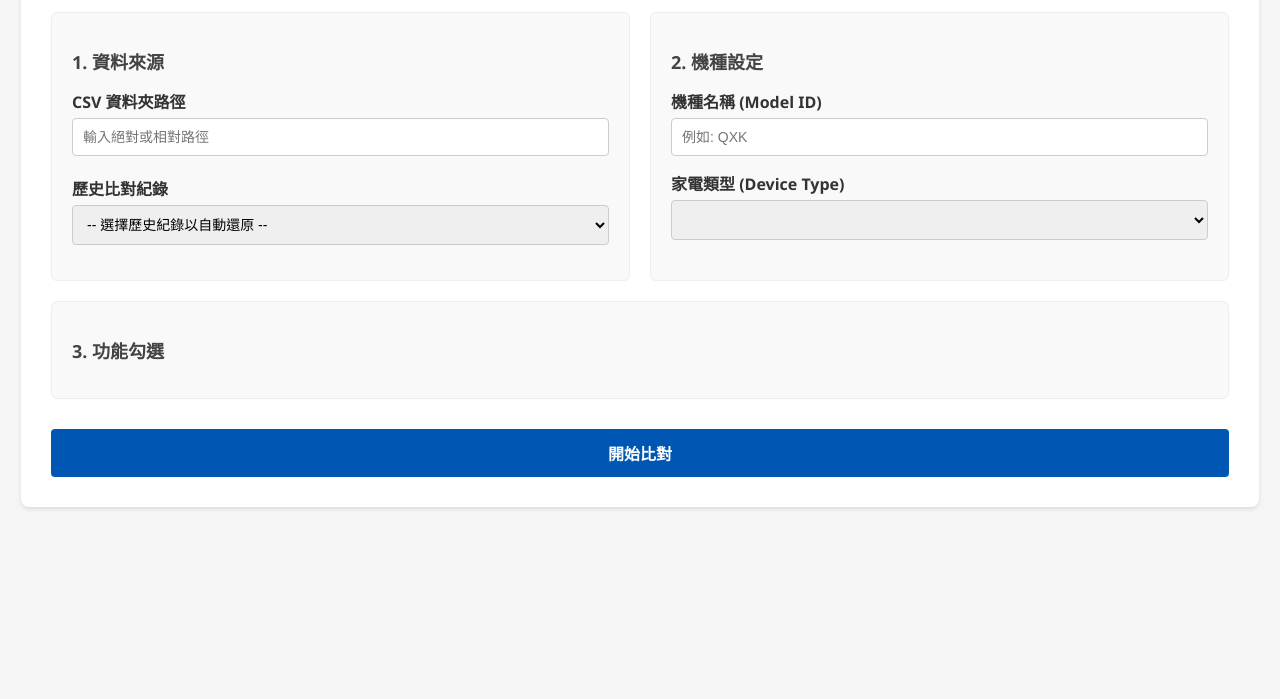
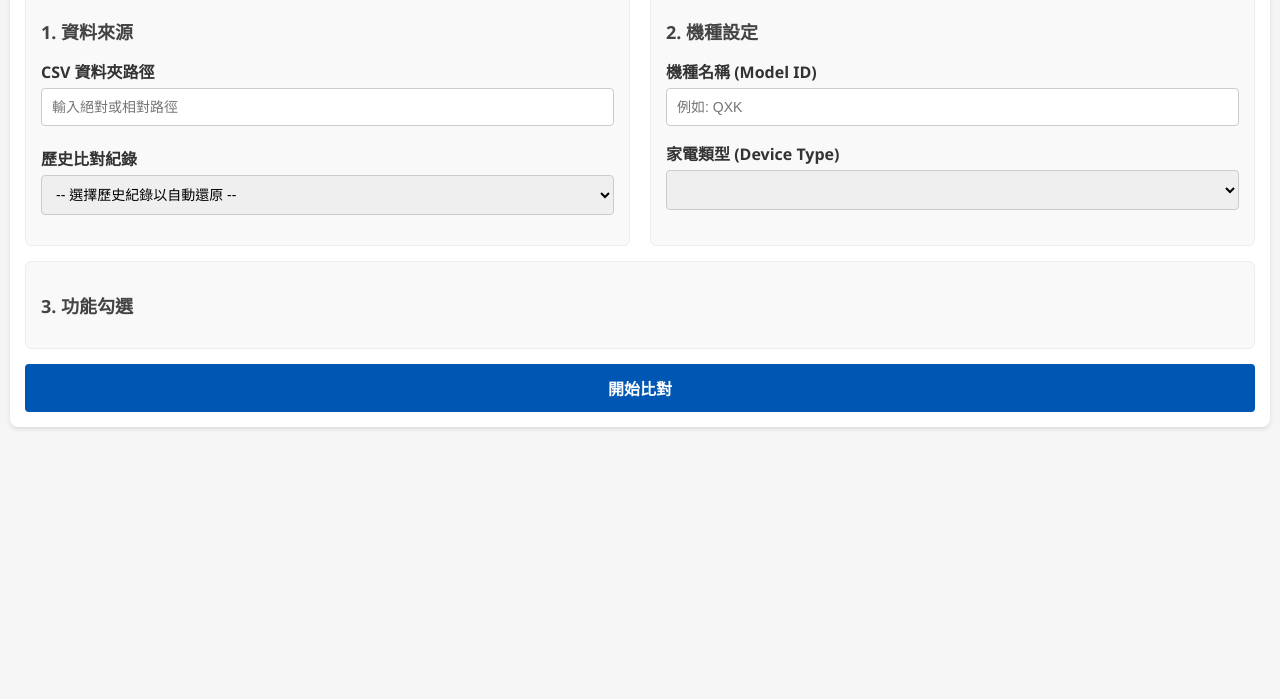
Before and after one commit to luckysmallbird/voice-control-checker, a website: page public/index.html in a window 1280 px wide. Shown: the part 101-800 px from the top of the page. Drawn offline with Linux system fonts and the light colour scheme; no server answers.

Commit message:
chore: 版面調整

```diff
--- a/public/style.css
+++ b/public/style.css
@@ -3,14 +3,14 @@ body {
     background-color: #f5f5f5;
     color: #333;
     margin: 0;
-    padding: 20px;
+    padding: 10px;
 }
 
 .container {
-    max-width: 95%;
+    max-width: 100%;
     margin: 0 auto;
     background: #fff;
-    padding: 30px;
+    padding: 15px;
     border-radius: 8px;
     box-shadow: 0 2px 4px rgba(0,0,0,0.1);
 }
@@ -30,8 +30,8 @@ h2 {
 }
 
 .section {
-    margin-bottom: 30px;
-    padding: 20px;
+    margin-bottom: 15px;
+    padding: 15px;
     background: #f9f9f9;
     border-radius: 6px;
     border: 1px solid #eee;
@@ -131,7 +131,7 @@ th {
 .top-layout {
     display: flex;
     gap: 20px;
-    margin-bottom: 20px;
+    margin-bottom: 15px;
 }
 
 .top-layout .section {
```
